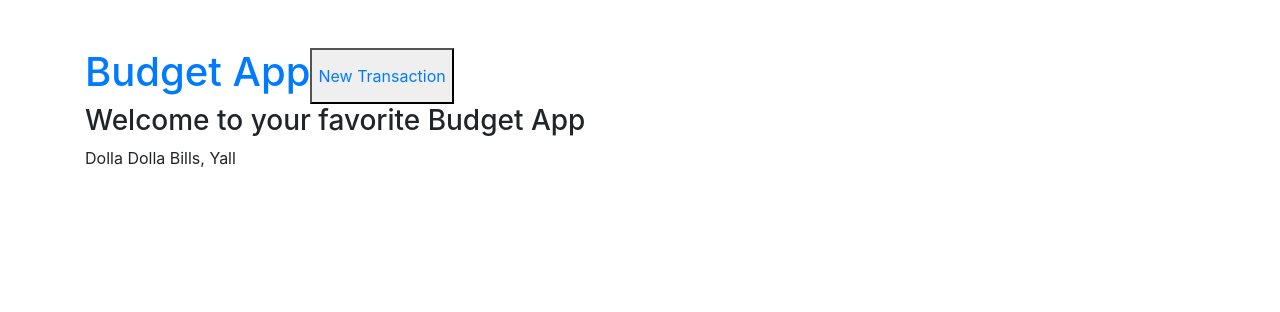
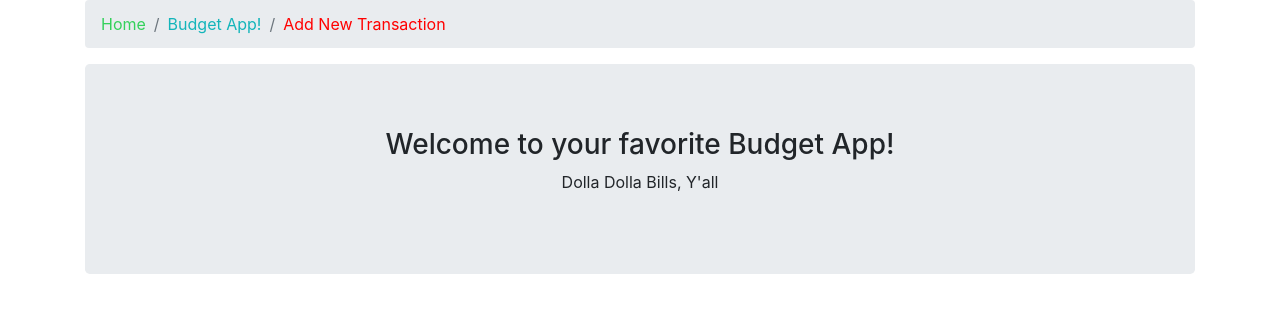
Before and after one commit to esayh/budget-app, a React (Create React App) app: page / in a window 1280 px wide. Shown: the top 312 px of the page. Built offline with nearby package versions, Linux system fonts and the light colour scheme; no server answers.

Commit message:
add nav style

```diff
--- a/src/Components/Navbar.js
+++ b/src/Components/Navbar.js
@@ -1,17 +1,26 @@
+import { Breadcrumb, BreadcrumbItem } from 'react-bootstrap'
 import { Link } from 'react-router-dom'
 
 const Navbar = () => {
-  return (
-    <nav className='nav mt-5'>
-      <h1>
-        <Link to='/transactions'>Budget App</Link>
-      </h1>
-      <button>
-        <Link to='/transactions/new'>New Transaction</Link>
-      </button>
-      {/* <h1>Bank Account Total</h1> */}
-    </nav>
-  );
-};
+	return (
+		<Breadcrumb>
+			<BreadcrumbItem>
+				<Link style={{ color: '#34d15b' }} to='/'>
+					Home
+				</Link>
+			</BreadcrumbItem>
+			<BreadcrumbItem>
+				<Link style={{ color: '#13b5ba' }} to='/transactions'>
+					Budget App!
+				</Link>
+			</BreadcrumbItem>
+			<BreadcrumbItem>
+				<Link style={{ color: 'red' }} to='/transactions/new'>
+					Add New Transaction
+				</Link>
+			</BreadcrumbItem>
+		</Breadcrumb>
+	)
+}
 
-export default Navbar;
+export default Navbar
--- a/src/Pages/Home.js
+++ b/src/Pages/Home.js
@@ -2,9 +2,9 @@ import React from 'react';
 
 const Home = () => {
   return (
-    <div>
-      <h3>Welcome to your favorite Budget App</h3>
-      <p>Dolla Dolla Bills, Yall</p>
+    <div className="jumbotron text-center">
+      <h3>Welcome to your favorite Budget App!</h3>
+      <p>Dolla Dolla Bills, Y'all</p>
     </div>
   );
 };
```
Also changed, not shown: src/App.js (+5 -16 lines).
